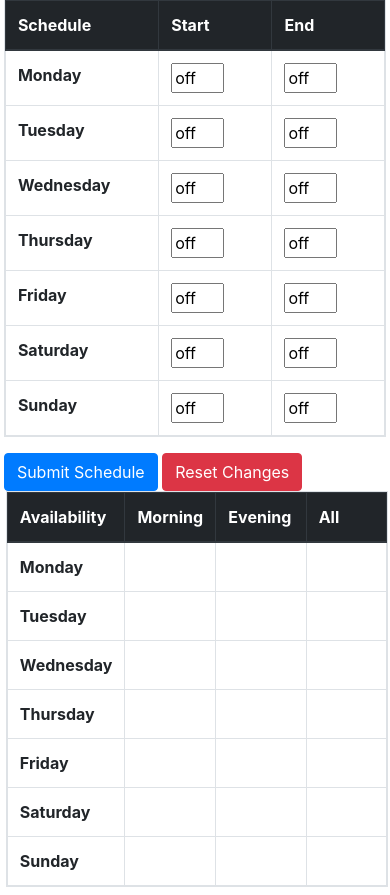
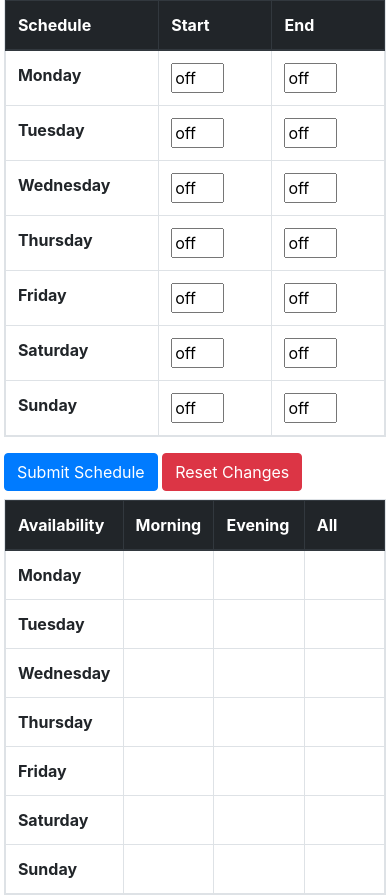
Before and after one commit to DawsonCooper/CS50w_Capstone, a Django app: page /shifts in a window 390 px wide. Shown: the part 146-1041 px from the top of the page. Run offline with Django 4.2, Linux system fonts and the light colour scheme; a user stored in the database is signed in; data comes from the database, SQL or seed files in the repository; both versions use the stored data as it was after the commit; lists and menus that the app fills with data are empty; some libraries are stand-ins or nearby versions.

Commit message:
Fixed avail table clear on employee page cleaned up mobile styles/ TODO: try out date range for schedule, Add edit and submit to user info on profile page

```diff
--- a/personnelPlanet/static/scripts.js
+++ b/personnelPlanet/static/scripts.js
@@ -339,30 +339,42 @@ document.addEventListener("DOMContentLoaded", () => {
     }
     // SHIFT MAKER FUNCTION
     else if (/\bshifts\b/gi.test(window.location.href)){
-        let today = new Date();
-        let weekStart = (today.getDate() - today.getDay()) + 1;
+        // week range select menu
+        let date = new Date();
+        let weekStart = (date.getDate() - date.getDay()) + 1;
         let weekEnd = weekStart + 6;
-        let weekStartMonth = new Date(today.setDate(weekStart)).getMonth() + 1;
-        let weekEndMonth = new Date(today.setDate(weekEnd)).getMonth() + 1;;
-        let weekStartDay = new Date(today.setDate(weekStart)).getDate();
-        let weekEndDay = new Date(today.setDate(weekEnd)).getDate();
+        let weekStartMonth = new Date(date.setDate(weekStart)).getMonth() + 1;
+        let weekEndMonth = new Date(date.setDate(weekEnd)).getMonth() + 1;
+        let weekStartDay = new Date(date.setDate(weekStart)).getDate();
+        let weekEndDay = new Date(date.setDate(weekEnd)).getDate();
         let weekSelect = document.querySelector('#week');
         let option = document.createElement('option');
+
         option.textContent = `${weekStartMonth}/${weekStartDay}-${weekEndMonth}/${weekEndDay}`
         weekSelect.appendChild(option);
-        console.log({weekStart, weekEnd,weekEndMonth,weekStartDay,weekStartMonth, weekEndDay});
+        console.log({test});
+        //
         if(isEmployer){
             let scheduleDropdown = document.querySelector("#employee-schedule-dropdown")
             let submitSchedule = document.querySelector("#submit-schedule")
-            let resetChanges= document.querySelector("#reset-changes")
+            let resetChanges = document.querySelector("#reset-changes")
             let saveChanges = document.querySelector("#shift-save")
             let workerId = scheduleDropdown.value
             scheduleDropdown.addEventListener('change', () =>{
+                document.querySelectorAll('.avail-cell').forEach(cell => {
+                    cell.style.backgroundColor = '';
+                })
                 workerId = scheduleDropdown.value
                 schedules(workerId)
                 get_availability(workerId)
             })
-
+            resetChanges.addEventListener('click', () =>{
+                document.querySelectorAll('.schedule-input').forEach(item =>{
+                    console.log(item)
+                    item.value = 'off'
+                    item.placeholder = 'off'
+                })
+            });
             submitSchedule.addEventListener('click', () =>{
                 let daysInput = document.querySelectorAll('.scheduling-input')
                 let regex = /\d{1,2}:\d{2}/;
--- a/personnelPlanet/static/style.css
+++ b/personnelPlanet/static/style.css
@@ -421,11 +421,13 @@ nav{
     display: none;
 }
 #shift-page-avail-table{
-    margin-top: 1%;
+    margin-top: 2%;
 }
 #shift-page-avail-mobile{
     display: none;
+    margin-top: 2%;
 }
+
 /* SHIFT PAGE MOBILE */
 @media (max-width: 800px) {
     #employer-schedule-table{
@@ -448,8 +450,8 @@ nav{
         display: block;
         width: 100%;
     }
+ }
 
- }
 /* HOME PAGE */
 
 /*  Main containers */
@@ -580,7 +582,7 @@ nav{
 
 }
 .card-img-top{
-    max-height: 60% !important;
+    height: 60% !important;
 }
 /*  -------------- HOME PAGE MOBILE --------------  */
 @media (max-width: 650px) {
--- a/personnelPlanet/templates/employer/shift.html
+++ b/personnelPlanet/templates/employer/shift.html
@@ -100,10 +100,10 @@
 
     </tbody>
   </table>
-  <button type="button" class="btn btn-primary" id='submit-schedule' data-target="#shift-change-modal">
+  <button type="button" class="btn btn-primary shift-buttons" id='submit-schedule' data-target="#shift-change-modal">
     Submit Schedule
   </button>
-  <button class="btn btn-danger" id='reset-changes'>Reset Changes</button>
+  <button class="btn btn-danger shift-buttons" id='reset-changes'>Reset Changes</button>
 
 <table id="shift-page-avail-table" class="table table-bordered">
   <thead class="thead-dark">
@@ -152,7 +152,7 @@
   </tbody>
 </table>
 <!--  mobile shift page avail table -->
-<table id="avail-table-mobile" class="table table-bordered">
+<table id="shift-page-avail-mobile" class="table table-bordered">
   <thead class="thead-dark">
     <tr>
       <th id='avail-mobile-thead' scope="col">Availability</th>
--- a/personnelPlanet/templates/home.html
+++ b/personnelPlanet/templates/home.html
@@ -149,7 +149,7 @@
             {% if context.hoursToday %}
             <h5>{{ context.hoursToday }}</h5>
             {% else %}
-            <h6>Not clocked in</h6>
+            <h6>None yet</h6>
             {% endif %}
             <h4>Hours this Week:</h4>
             {% if user.hoursWorked %}
--- a/personnelPlanet/views.py
+++ b/personnelPlanet/views.py
@@ -220,6 +220,9 @@ def home(request):
     user = User.objects.filter(username=user).values()
     memos = Memo.objects.filter(company=user[0]['company']).values()
     context = {'user': user, 'memos': memos}
+    today = datetime.datetime.now()
+    if today.strftime('%a') == 'Mon':
+        User.objects.update(hoursWorked=0)
     try:
         clockStat = Clock.objects.get(employee=request.user.id)
         clockIn = clockStat.clockIn
```
Also changed, not shown: db.sqlite3.
